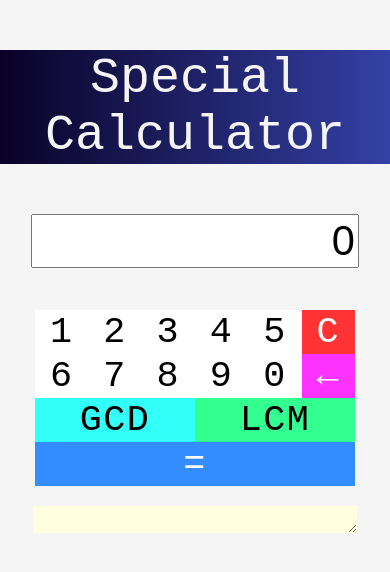
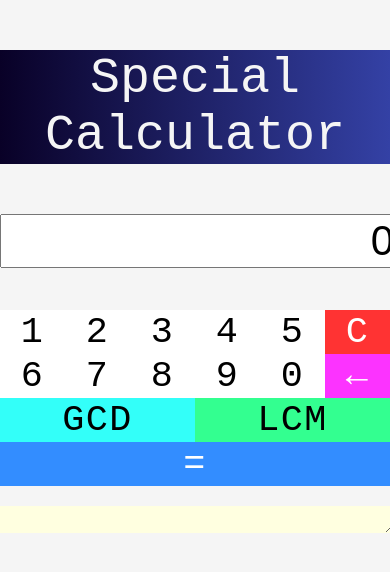
Before and after one commit to rsk2/calculator, a React (Create React App) app: page / in a window 390 px wide. Shown: the top 572 px of the page. Built offline with nearby package versions, Linux system fonts and the light colour scheme.

Commit message:
Making calculator items width 100% if window width goes below 400px

```diff
--- a/src/App.css
+++ b/src/App.css
@@ -52,13 +52,12 @@ button:active {
  }
 
  .calculator  {
-    max-width: 500px;
     margin: auto;
     text-align: center;
  }
 
  .inputBoxes {
-   max-width: 320px;
+   width: 320px;
    margin:auto;
    background-color: white;
  }
@@ -89,10 +88,15 @@ button:active {
   max-width: 800px;
 }
 
-@media (min-width: 500px) and (max-width: 600px) {
+@media (max-width: 400px) {
 
-
-  .container {
-    background-color: lightblue ;
+  .history {
+    width: 100% !important;
+  }
+  .inputBoxes {
+    width: 100% !important;
+  }
+  .display {
+    width: 100% !important;
   }
 }
```
